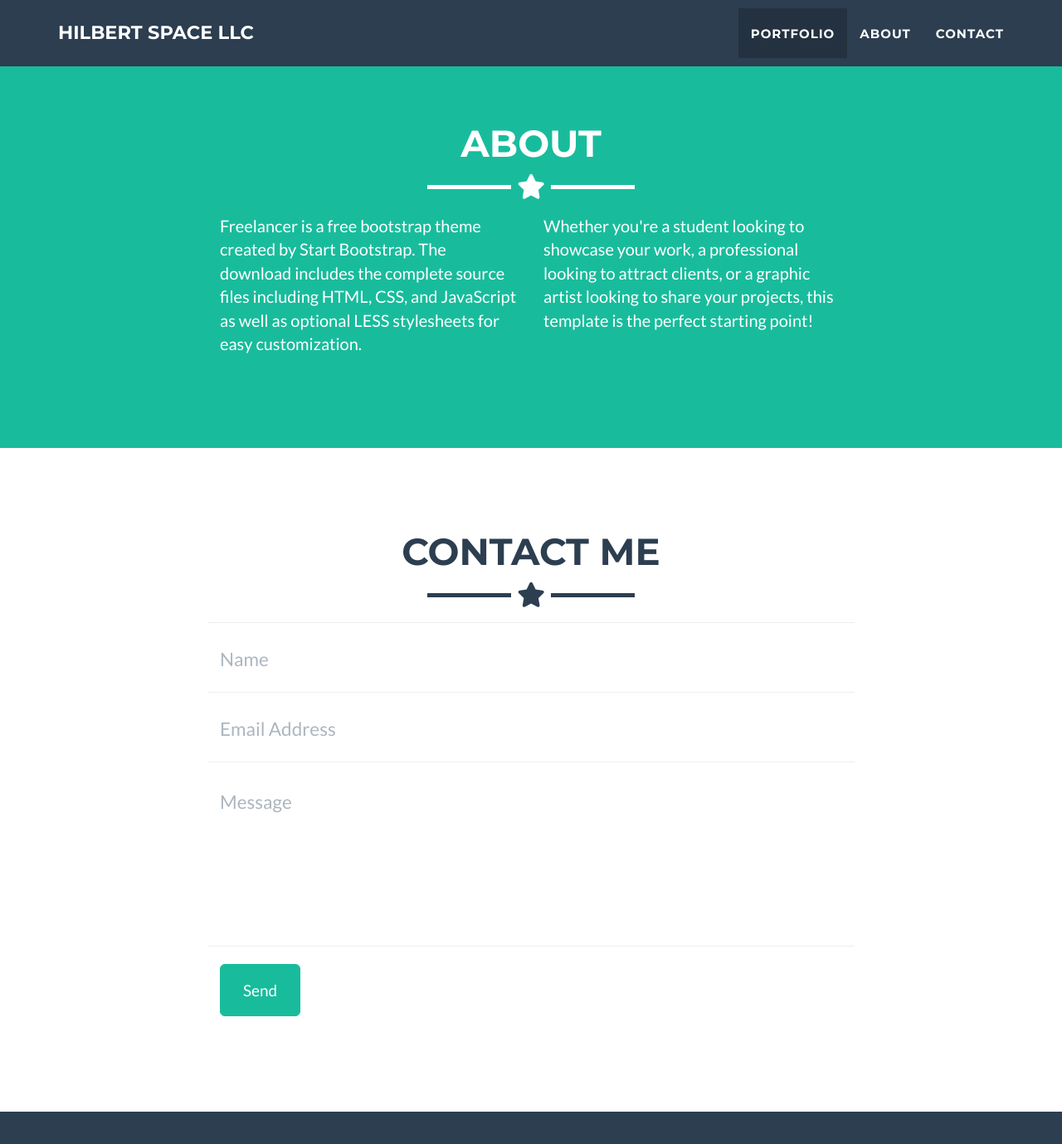
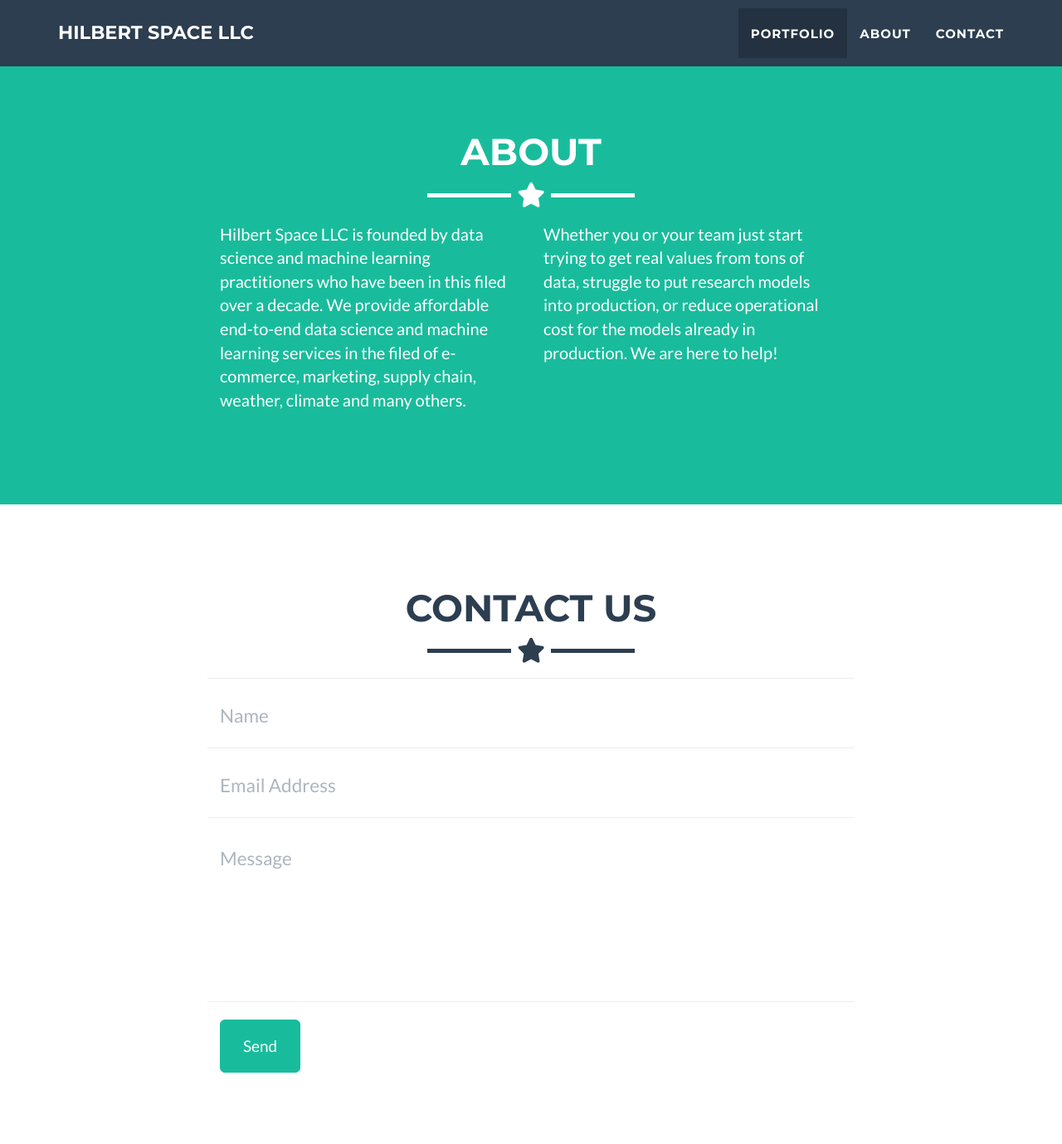
Before and after one commit to HilbertSpaceLLC/hilbertspacellc.github.io, a Jekyll site: the page built from _posts/2014-07-18-project-1.markdown, in a window 1280 px wide and 1400 px high, scrolled down 1294 px. Shown: the top 1379 px of the window at 83% size. Built offline with Jekyll 4.4.1, drawn with Linux system fonts in a browser that asks for light colours; some of the changed text lies outside the part shown.

Commit message:
update about me

```diff
--- a/_config.yml
+++ b/_config.yml
@@ -21,7 +21,7 @@ contact: static
 
 # If you use disqus you need disqus shortname
 # https://help.disqus.com/customer/portal/articles/466208
-disqus_shortname: myshortname
+# disqus_shortname: myshortname
 
 # Color settings (hex-codes without the leading hash-tag)
 color:
@@ -32,31 +32,31 @@ color:
 
 # Footer settings
 footer:
-  copyright: Dr. Henry Jekyll
-  location: Location
-  social: Around the Web
-  credits: Credits
+  copyright: Hilbert Space LLC
+  # location: Location
+  # social: Around the Web
+  # credits: Credits
 
 # Social networks usernames (many more available: google-plus, flickr, dribbble, pinterest, instagram, tumblr, linkedin, etc.)
 social:
-  - title: twitter
-    url: http://twitter.com/jekyllrb
-  - title: facebook
-    url:
-  - title: stack-overflow
-    url: http://stackoverflow.com/questions/tagged/jekyll
-  - title: bitbucket
-    url: http://bitbucket.org/jekyll
-  - title: github
-    url: http://github.com/jekyll
+  # - title: twitter
+  #   url: http://twitter.com/jekyllrb
+  # - title: facebook
+  #   url:
+  # - title: stack-overflow
+  #   url: http://stackoverflow.com/questions/tagged/jekyll
+  # - title: bitbucket
+  #   url: http://bitbucket.org/jekyll
+  # - title: github
+  #   url: http://github.com/jekyll
 
 # Postal address (add as many lines as necessary)
-address:
-  - line: 3481 Melrose Place
-  - line: Beverly Hills, CA 90210
+# address:
+#   - line: 3481 Melrose Place
+#   - line: Beverly Hills, CA 90210
 
 # Credits content
-credits: 'Freelancer is a free to use, open source Bootstrap theme created by <a href="http://startbootstrap.com">Start Bootstrap</a>.'
+# credits: 'Freelancer is a free to use, open source Bootstrap theme created by <a href="http://startbootstrap.com">Start Bootstrap</a>.'
 
 # Build settings
 markdown: kramdown
--- a/_includes/about.html
+++ b/_includes/about.html
@@ -9,13 +9,14 @@
     </div>
     <div class="row">
       <div class="col-lg-4 col-lg-offset-2">
-        <p>Freelancer is a free bootstrap theme created by Start Bootstrap. The download includes the complete
-          source files including HTML, CSS, and JavaScript as well as optional LESS stylesheets for easy
-          customization.</p>
+        <p> Hilbert Space LLC is founded by data science and machine learning practitioners who have been
+            in this filed over a decade. We provide affordable end-to-end data science and machine learning
+            services in the filed of e-commerce, marketing, supply chain, weather, climate and many others.</p>
       </div>
       <div class="col-lg-4">
-        <p>Whether you're a student looking to showcase your work, a professional looking to attract clients, or
-          a graphic artist looking to share your projects, this template is the perfect starting point! </p>
+        <p>Whether you or your team just start trying to get real values from tons of data, struggle to put
+            research models into production, or reduce operational cost for the models already in production.
+            We are here to help!</p>
       </div>
       <div class="col-lg-8 col-lg-offset-2 text-center">
         <!-- <a href="https://github.com/jeromelachaud/freelancer-theme" class="btn btn-lg btn-outline">
--- a/_includes/contact_static.html
+++ b/_includes/contact_static.html
@@ -3,7 +3,7 @@
   <div class="container">
     <div class="row">
       <div class="col-lg-12 text-center">
-        <h2>Contact Me</h2>
+        <h2>Contact Us</h2>
         <hr class="star-primary">
       </div>
     </div>
--- a/_posts/2014-07-18-project-1.markdown
+++ b/_posts/2014-07-18-project-1.markdown
@@ -2,8 +2,8 @@
 layout: default
 modal-id: 1
 date: 2014-07-18
-img: cabin.png
-alt: image-alt
+# img: cabin.png
+# alt: image-alt
 project-date: April 2014
 client: Start Bootstrap
 category: Web Development
```
